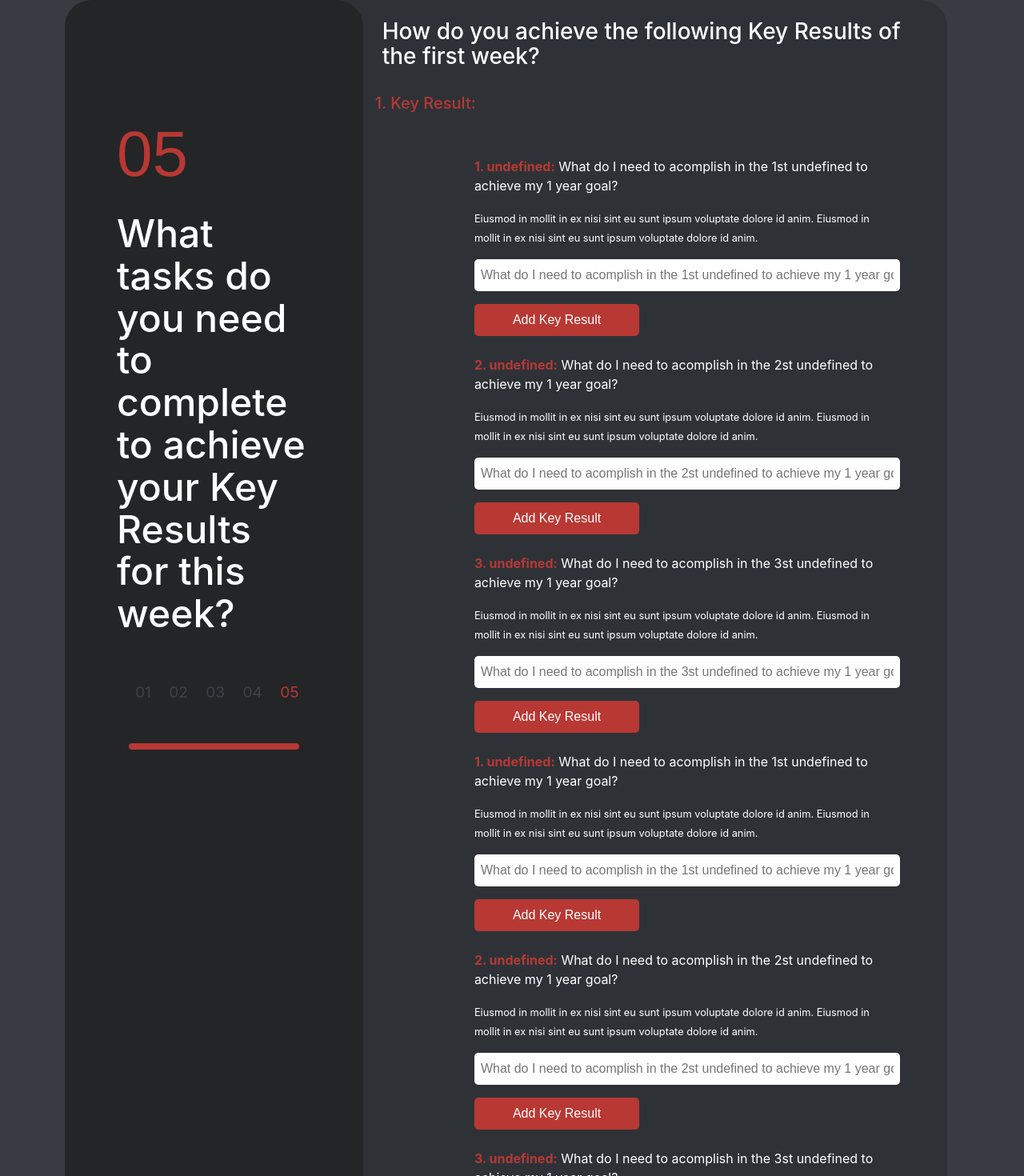
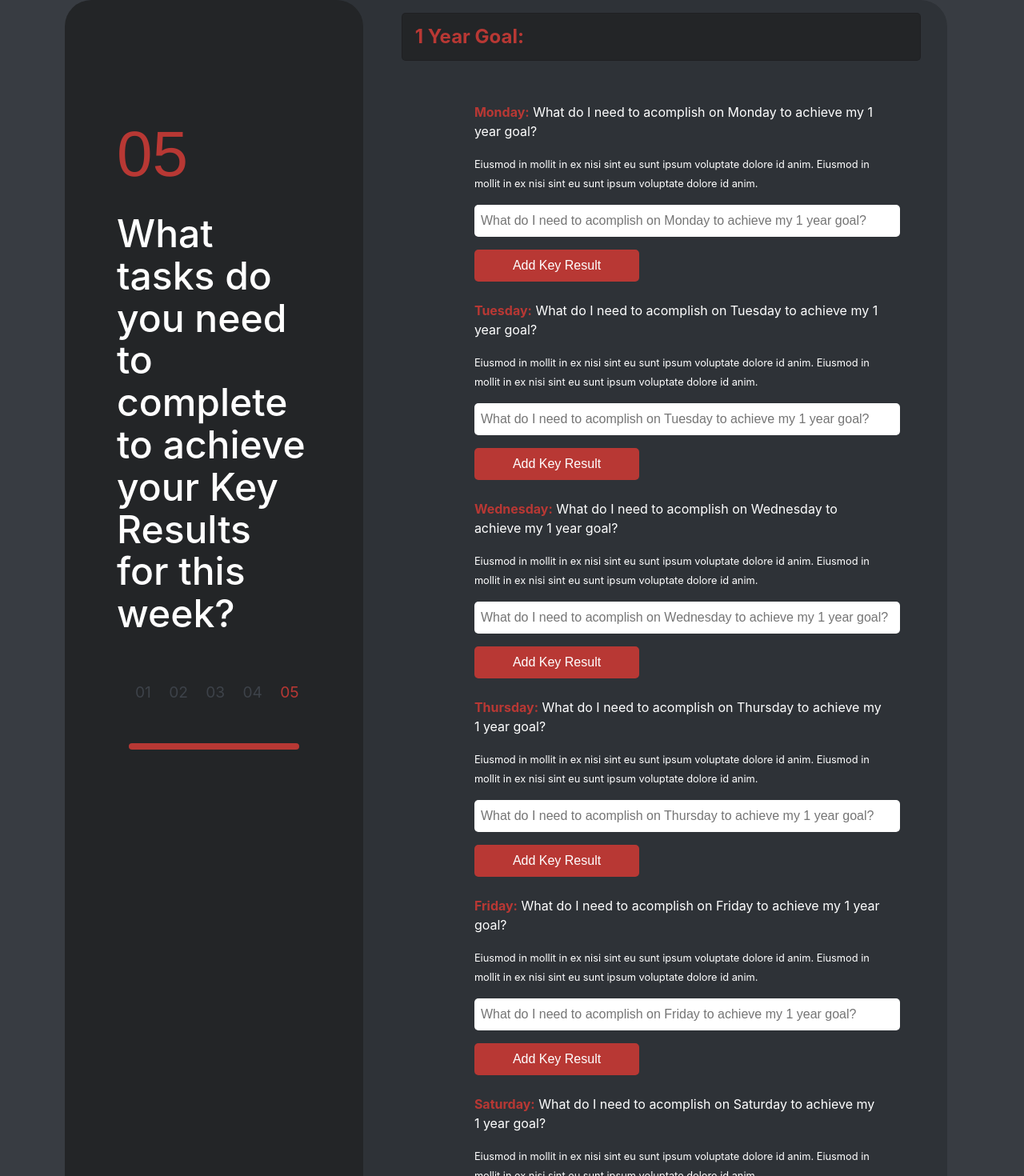
Before and after one commit to 12monthsOfPrototype/goalpresent, a Next.js app: page /goal/week in a window 1280 px wide. Shown: the top 1470 px of the page at 80% size. Built offline with nearby package versions, Linux system fonts and the light colour scheme.

Commit message:
new site structure

```diff
--- a/pages/goal/week.js
+++ b/pages/goal/week.js
@@ -6,10 +6,10 @@ import Left from '../../components/goal/left';
 import { theme } from '../../style/theme';
 import KeyResult from '../../components/goal/keyResult';
 import GoalContext from '../../components/goal/goalContext';
+import GoalsTop from '../../components/goal/goalsTop';
 
 const week = () => {
   const {
-    firstMonthKeyResults,
     monday,
     setMonday,
     tuesday,
@@ -37,81 +37,55 @@ const week = () => {
               progress={5}
             ></Left>
             <div className="col-sm-12 col-md-8">
-              <div className="row p-4">
-                <h3>
-                  How do you achieve the following Key Results of the first
-                  week?
-                </h3>
-              </div>
-              {firstMonthKeyResults.map((result, index) => {
-                return (
-                  <div className="row">
-                    <div className="col-md-4">
-                      <h5>
-                        <span>{index + 1}. Key Result: </span>
-                      </h5>
-                    </div>
-                    <div className="col-md-9">
-                      <h5>{result.text}</h5>
-                    </div>
-                  </div>
-                );
-              })}
-
+              <GoalsTop>
                 <div className="row my-3">
                   <KeyResult
                     keyResults={monday}
                     setKeyResults={setMonday}
-                  number={1}
-                  heading="Task for Monday"
+                    time="Monday"
                     placeholder="What do I need to acomplish on Monday to achieve your key results for the week?"
                   />
                   <hr />
                   <KeyResult
                     keyResults={tuesday}
                     setKeyResults={setTuesday}
-                  number={2}
-                  heading="Task for Tuesday"
+                    time="Tuesday"
                     placeholder="What do I need to acomplish on Tuesday to achieve your key results for the week?"
                   />
                   <KeyResult
                     keyResults={wednesday}
                     setKeyResults={setWednesday}
-                  number={3}
-                  heading="Task for Wednesday"
+                    time="Wednesday"
                     placeholder="What do I need to acomplish on Wednesday  to achieve your key results for the week?"
                   />
                   <KeyResult
                     keyResults={thursday}
                     setKeyResults={setThursday}
-                  number={1}
-                  heading="Task for Thursday"
+                    time="Thursday"
                     placeholder="What do I need to acomplish on Thursday  to achieve your key results for the week?"
                   />
-                <hr />
                   <KeyResult
                     keyResults={friday}
                     setKeyResults={setFriday}
-                  number={2}
-                  heading="Task for Friday"
+                    time="Friday"
                     placeholder="What do I need to acomplish on Friday  to achieve your key results for the week?"
                   />
                   <KeyResult
                     keyResults={saturday}
                     setKeyResults={setSaturday}
-                  number={3}
-                  heading="Task for Saturday"
+                    time="Saturday"
                     placeholder="What do I need to acomplish on Saturday  to achieve your key results for the week?"
                   />
                   <KeyResult
                     keyResults={sunday}
                     setKeyResults={setSunday}
-                  number={3}
-                  heading="Task for Sunday"
+                    time="Sunday"
                     placeholder="What do I need to acomplish on Sunday  to achieve your key results for the week?"
                   />
                 </div>
+
                 <Buttons nextLink="/goal" hasBackButton={true}></Buttons>
+              </GoalsTop>
             </div>
           </div>
         </Card>
```
Also changed, not shown: pages/goal/first-quarter.js (+7 -33 lines), pages/goal/month.js (+7 -26 lines), pages/goal/quarter.js (+9 -31 lines). Lines whose indentation alone changed are shown as unchanged.
